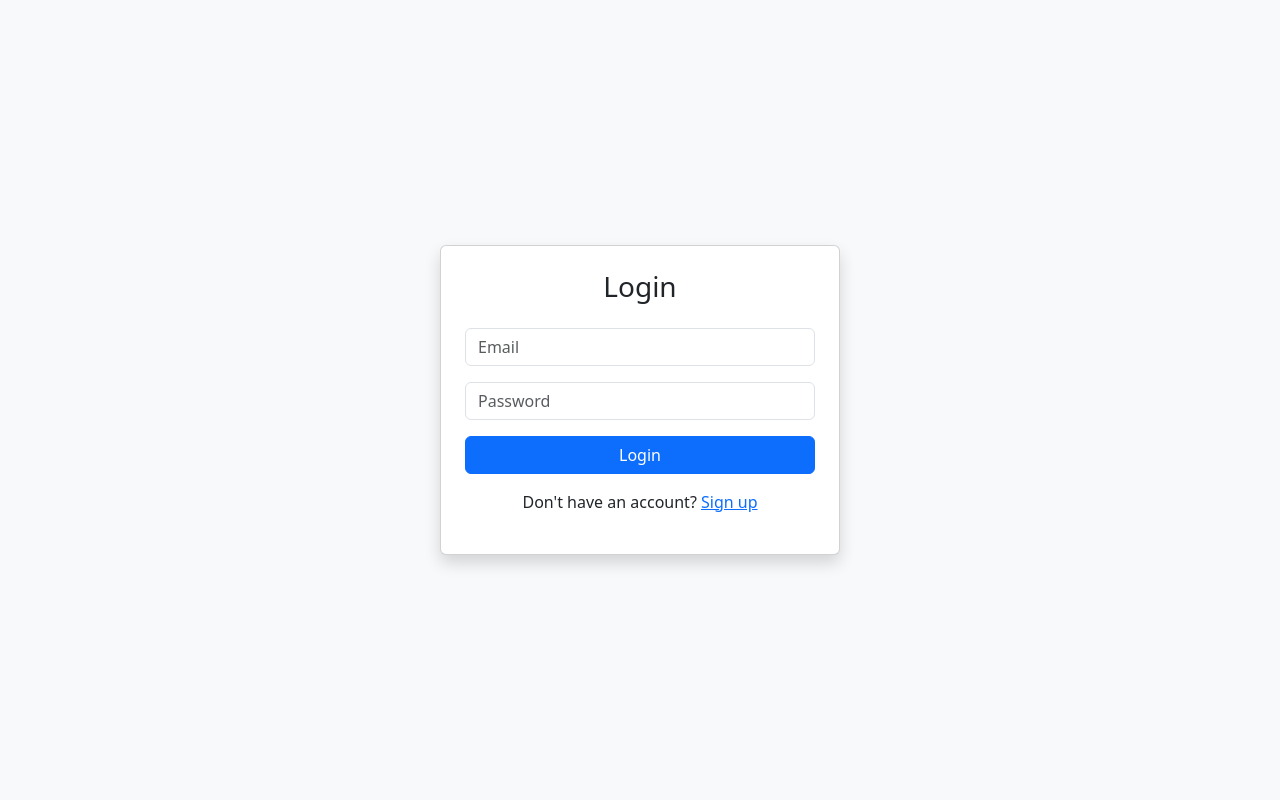
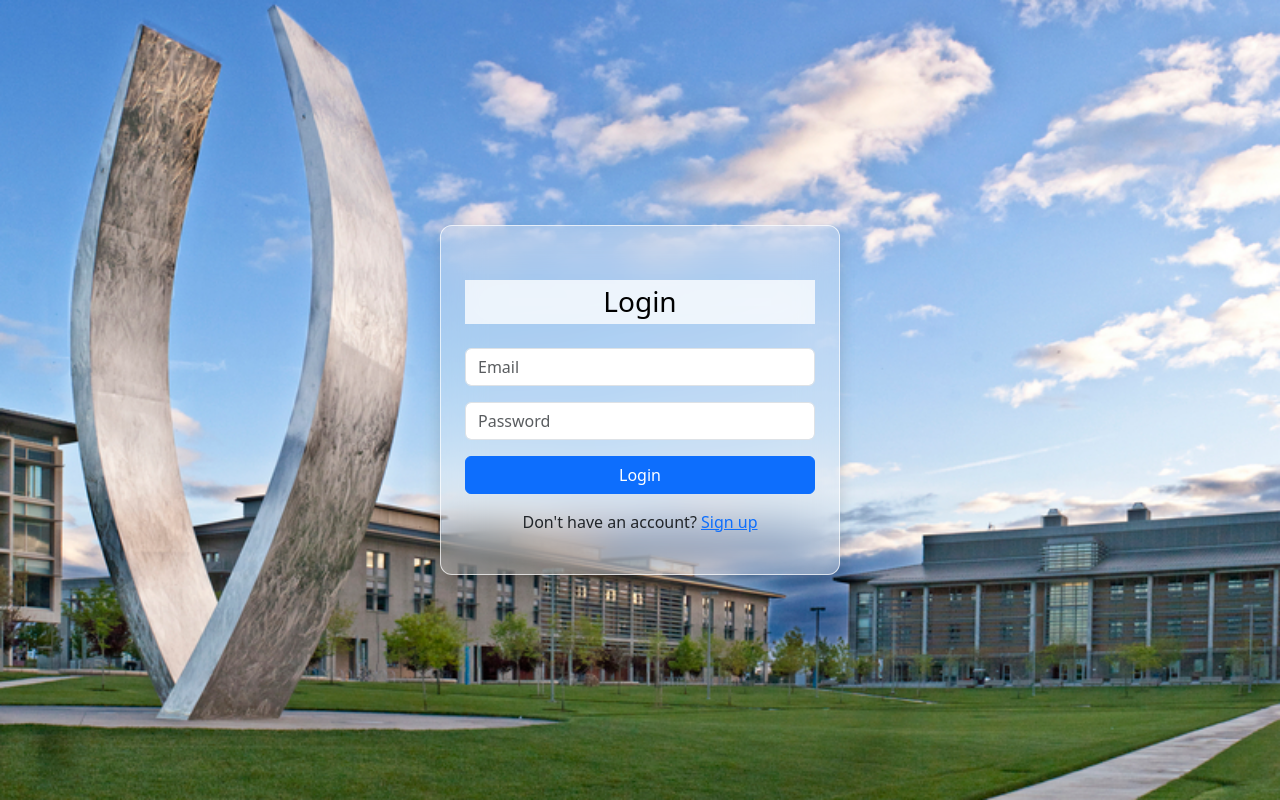
Before and after one commit to Gus2323/CSE108-Lab8, a React (Create React App) app in the folder client/: page / in a window 1280 px wide. Built offline with nearby package versions, Linux system fonts and the light colour scheme.

Commit message:
added style to the site

```diff
--- a/client/src/Pages/Login.css
+++ b/client/src/Pages/Login.css
@@ -39,3 +39,12 @@
   .login-box button:hover {
     background-color: #0056b3;
   }
+
+  .frosted-card {
+    background: rgba(255, 255, 255, 0.25); /* semi-transparent */
+    backdrop-filter: blur(20px);           /* frosted effect */
+    -webkit-backdrop-filter: blur(20px);   /* Safari support */
+    border: 1px solid rgb(255, 255, 255, 0.7);
+    border-radius: 12px;
+    transition: transform 0.3s ease, box-shadow 0.3s ease;
+  }
--- a/client/src/Pages/Login.jsx
+++ b/client/src/Pages/Login.jsx
@@ -4,6 +4,7 @@ import { signInWithEmailAndPassword } from 'firebase/auth';
 import { doc, getDoc } from 'firebase/firestore';
 import { auth, db } from '../firebase';
 import "./Login.css"
+import bgImage from '../UC-Merced-Pic.png';
 
 const Login = () => {
   const navigate = useNavigate();
@@ -41,8 +42,14 @@ const Login = () => {
   };
 
   return (
-    <div className="container-fluid vh-100 d-flex align-items-center justify-content-center bg-light">
-      <div className="card shadow p-4" style={{ maxWidth: '400px', width: '100%' }}>
+    <div className="container-fluid vh-100 d-flex align-items-center justify-content-center bg-light" style={{
+      backgroundImage: `url(${bgImage})`,
+      backgroundSize: 'cover',
+      backgroundAttachment: 'fixed',
+      backgroundRepeat: 'no-repeat',
+      backgroundPosition: 'center',
+    }}>
+      <div className="card frosted-card shadow p-4" style={{ maxWidth: '400px', width: '100%' }}>
         <h3 className="mb-4 text-center">Login</h3>
         <form onSubmit={handleLogin}>
           <div className="mb-3">
--- a/client/src/Pages/Signup.jsx
+++ b/client/src/Pages/Signup.jsx
@@ -3,6 +3,7 @@ import { useNavigate } from 'react-router-dom';
 import { createUserWithEmailAndPassword } from 'firebase/auth';
 import { doc, setDoc } from 'firebase/firestore';
 import { auth, db } from '../firebase';
+import bgImage from '../UC-Merced-Pic.png';
 
 const Signup = () => {
   const navigate = useNavigate();
@@ -36,7 +37,13 @@ const Signup = () => {
   };
 
   return (
-    <div className="container-fluid vh-100 d-flex align-items-center justify-content-center bg-light">
+    <div className="container-fluid vh-100 d-flex align-items-center justify-content-center bg-light" style={{
+      backgroundImage: `url(${bgImage})`,
+      backgroundSize: 'cover',
+      backgroundAttachment: 'fixed',
+      backgroundRepeat: 'no-repeat',
+      backgroundPosition: 'center',
+    }}>
       <div className="card shadow p-4" style={{ maxWidth: '500px', width: '100%' }}>
         <h3 className="mb-4 text-center">Create Account</h3>
         <form onSubmit={handleSignup}>
--- a/client/src/Pages/StudentView.css
+++ b/client/src/Pages/StudentView.css
@@ -22,6 +22,13 @@
 
   h3 {
     margin-top: 30px;
+    background: rgba(255, 255, 255, 0.75);
+    color: black;
+    padding: '10px 15px';
+    border-radius: '25px';
+    backdrop-filter: blur(20px);           /* frosted effect */
+    -webkit-backdrop-filter: blur(20px);
+    padding: 5px;
   }
 
   ul {
@@ -53,3 +60,20 @@
     color: red;
     font-weight: bold;
   }
+
+  .frosted-card {
+    background: rgba(255, 255, 255, 0.25); /* semi-transparent */
+    backdrop-filter: blur(20px);           /* frosted effect */
+    -webkit-backdrop-filter: blur(20px);   /* Safari support */
+    border: 1px solid rgb(255, 255, 255, 0.7);
+    border-radius: 12px;
+    box-shadow: 0 8px 32px 0 rgba(31, 38, 135, 0.1);
+    transition: transform 0.3s ease, box-shadow 0.3s ease;
+  }
+
+  body {
+    background-size: cover;
+    background-attachment: fixed;
+    background-repeat: no-repeat;
+    background-position: center;
+  }
--- a/client/src/Pages/StudentView.jsx
+++ b/client/src/Pages/StudentView.jsx
@@ -5,8 +5,11 @@ import { auth, db } from '../firebase';
 import Navbar from '../Components/Navbar';
 import 'bootstrap-icons/font/bootstrap-icons.css';
 import 'bootstrap/dist/css/bootstrap.min.css';
+import './StudentView.css'
+import bgImage from '../ucm.jpg';
 
 const StudentView = () => {
+  const [userName, setUserName] = useState('');
   const [myClasses, setMyClasses] = useState([]);
   const [allClasses, setAllClasses] = useState([]);
   const [selectedClassId, setSelectedClassId] = useState(null);
@@ -16,7 +19,17 @@ const StudentView = () => {
   useEffect(() => {
     fetchMyClasses();
     fetchAllClasses();
+    fetchUserName(); // new
   }, []);
+
+  const fetchUserName = async () => {
+    const userId = auth.currentUser.uid;
+    const userRef = doc(db, 'users', userId);
+    const userSnap = await getDoc(userRef);
+    if (userSnap.exists()) {
+      setUserName(userSnap.data().name); // assumes the field is called "name"
+    }
+  };
 
   const fetchAllClasses = async () => {
     const querySnapshot = await getDocs(collection(db, 'classes'));
@@ -66,14 +79,41 @@ const StudentView = () => {
     const classData = classDoc.data();
 
     const studentProfiles = await Promise.all(
-      (classData.students || []).map(async (uid) => {
+      (classData.students || [])
+        .filter((uid) => typeof uid === 'string' && uid.trim() !== '')
+        .map(async (uid) => {
           const userSnap = await getDoc(doc(db, 'users', uid));
           return userSnap.exists() ? userSnap.data() : null;
         })
     );
 
+
     setStudentsInClass(studentProfiles.filter(Boolean));
   };
+
+  const handleUnenroll = async (classId) => {
+    const userId = auth.currentUser.uid;
+    const classRef = doc(db, 'classes', classId);
+
+    try {
+      const classSnap = await getDoc(classRef);
+      if (!classSnap.exists()) return;
+
+      const classData = classSnap.data();
+      const updatedStudents = (classData.students || []).filter(uid => uid !== userId);
+
+      await updateDoc(classRef, {
+        students: updatedStudents,
+      });
+
+      alert(`You have been unenrolled from class ${classId}`);
+      fetchAllClasses();
+      fetchMyClasses();
+    } catch (error) {
+      console.error("Error unenrolling:", error);
+    }
+  };
+
 
 
   const handleLogout = () => {
@@ -82,28 +122,43 @@ const StudentView = () => {
   };
 
   return (
-    <div className="bg-light min-vh-100">
-      <Navbar onLogout={handleLogout} />
+    <div className="bg-light min-vh-100" style={{
+      backgroundImage: `url(${bgImage})`,
+      backgroundSize: 'cover',
+      backgroundAttachment: 'fixed',
+      backgroundRepeat: 'no-repeat',
+      backgroundPosition: 'center',
+    }}>
+      <Navbar userName={userName} onLogout={handleLogout} />
 
-      <div className="container mt-4">
+      <div className="container mt-4" >
         {/* My Classes */}
         <section className="mb-5">
           <h3>My Classes</h3>
           <div className="row">
             {myClasses.map((cls) => (
               <div key={cls.id} className="col-md-4 mb-3">
-                <div className="card shadow-sm">
-                  <div className="card-body">
+                <div className="card frosted-card shadow-sm">
+                  <div className="card-body d-flex flex-column justify-content-between">
+                    <div>
                       <h5 className="card-title">{cls.name}</h5>
                       <p className="card-text">
-                      {cls.students.length}/{cls.capacity} students
+                        {(cls.students?.length || 0)}/{cls.capacity} students
                       </p>
+                    </div>
+                    <button
+                      className="btn btn-sm btn-danger mt-2 align-self-start"
+                      onClick={() => handleUnenroll(cls.id)}
+                    >
+                      Unenroll
+                    </button>
                   </div>
                 </div>
               </div>
             ))}
           </div>
         </section>
+
 
         {/* All Classes */}
         <section>
@@ -114,12 +169,12 @@ const StudentView = () => {
                 key={cls.id}
                 className="col-md-6 col-lg-4 mb-4"
               >
-                <div className="card h-100 shadow-sm">
+                <div className="card h-100 frosted-card shadow-sm">
                   <div className="card-body d-flex flex-column justify-content-between">
                     <div>
                       <h5 className="card-title">{cls.name}</h5>
                       <p className="card-text">
-                        {cls.students.length}/{cls.capacity} students
+                        {(cls.students?.length || 0)}/{cls.capacity} students
                       </p>
                     </div>
 
```
Also changed, not shown: client/src/campus.jpg (added), 1 other file (tests, documents, lock files or other folders). Lines whose indentation alone changed are shown as unchanged.
